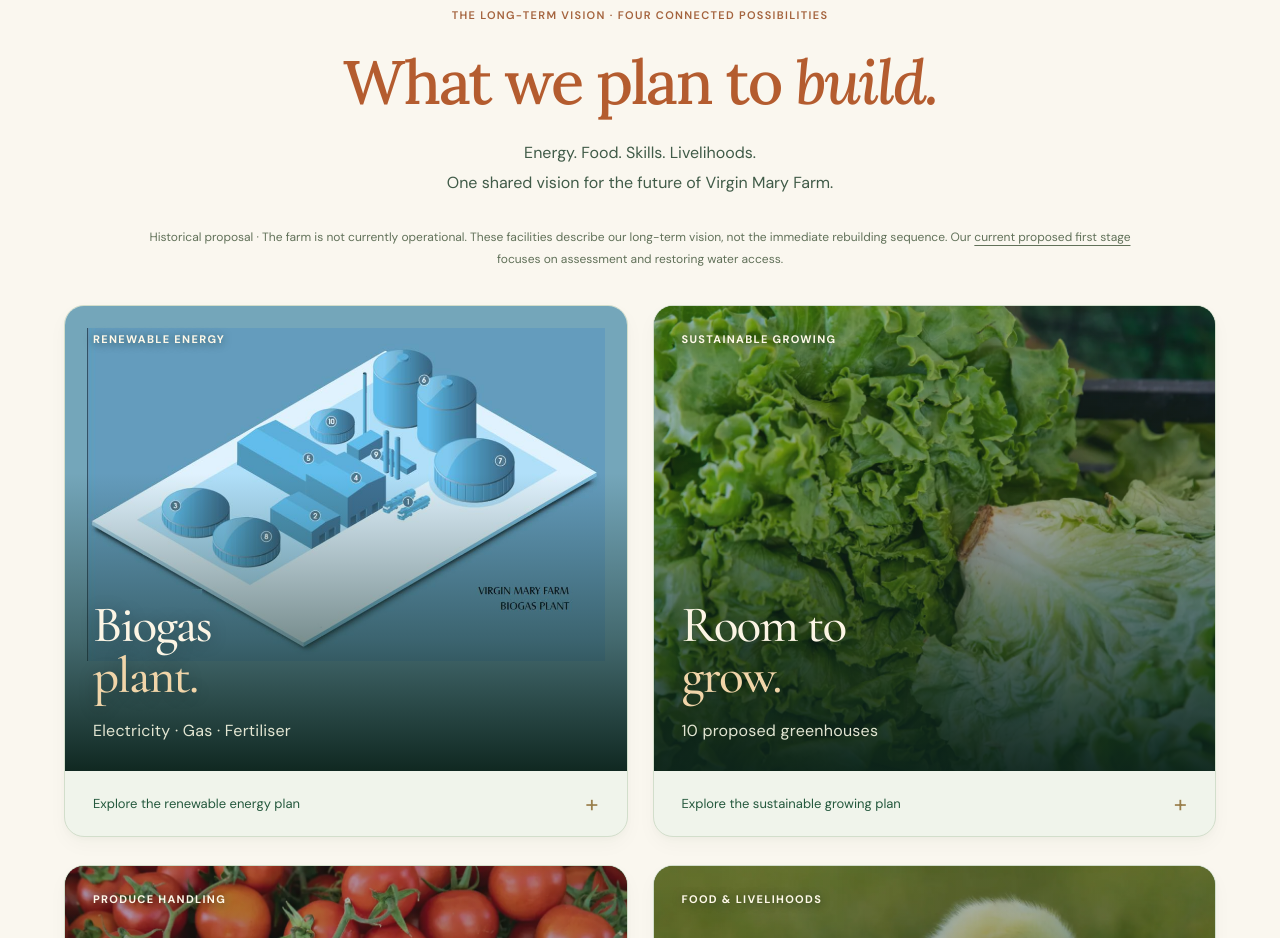
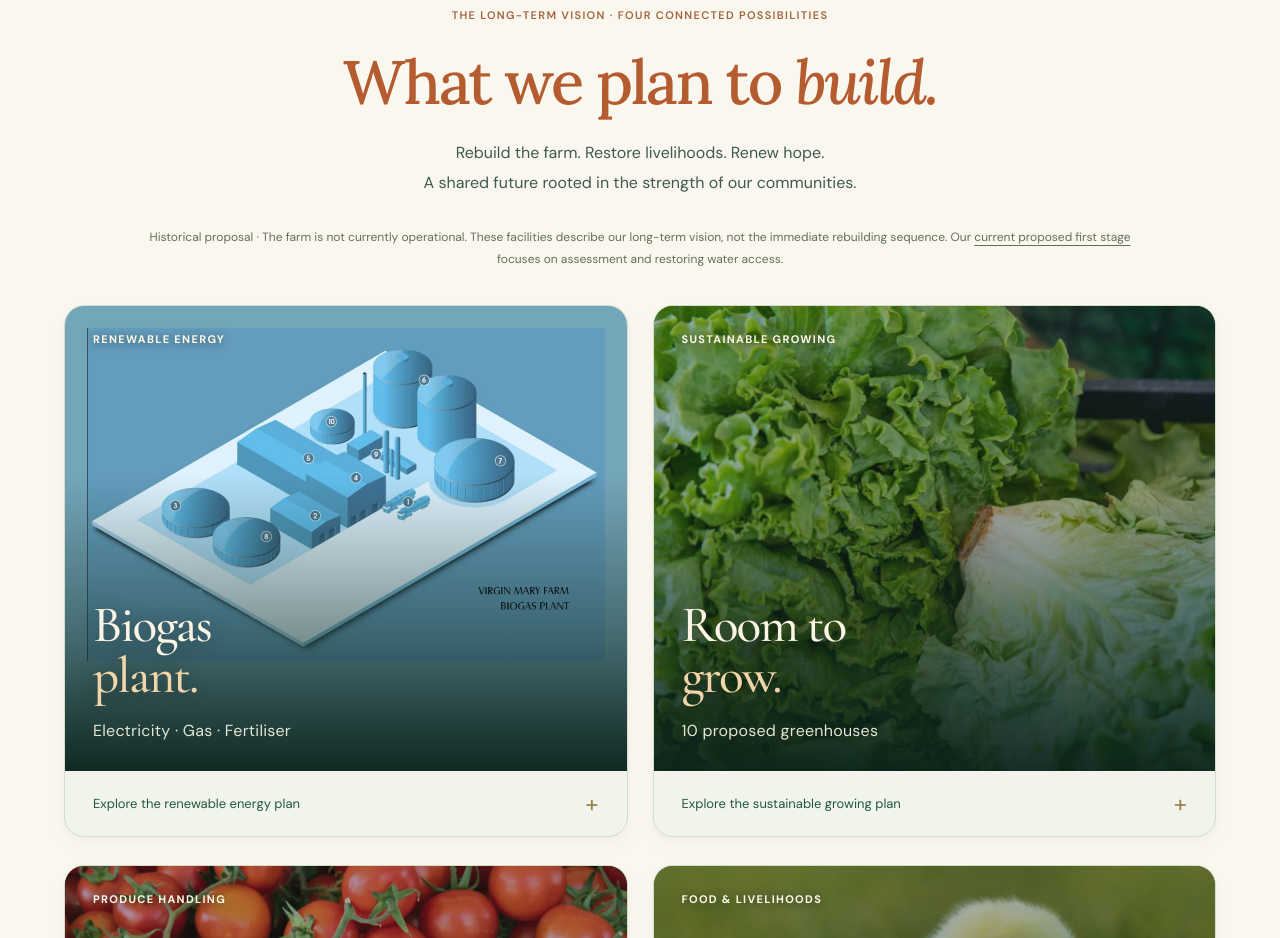
Before and after one commit to Hero988/RiseMeUp, a React (Vite) app: page / in a window 1280 px wide. Shown: the part 8000-8938 px from the top of the page. Built offline with nearby package versions, Linux system fonts and the light colour scheme; a web font is replaced by a local one.

Commit message:
Apply approved farm plan introduction about livelihoods and renewed hope

```diff
--- a/src/components/FarmPlan.tsx
+++ b/src/components/FarmPlan.tsx
@@ -3,7 +3,7 @@ import './FarmPlanGallery.css';
 export default function FarmPlan() {
   return (
     <section id="farm-plan" className="rm-photo-plan" aria-labelledby="farm-plan-title">
-<section className="intro" aria-labelledby="farm-plan-title"><p className="eyebrow">THE LONG-TERM VISION · FOUR CONNECTED POSSIBILITIES</p><h3 id="farm-plan-title">What we plan to <em>build.</em></h3><p className="intro-copy">Energy. Food. Skills. Livelihoods.<br />One shared vision for the future of Virgin Mary Farm.</p></section><div className="status-wrap"><p className="plan-status">
+<section className="intro" aria-labelledby="farm-plan-title"><p className="eyebrow">THE LONG-TERM VISION · FOUR CONNECTED POSSIBILITIES</p><h3 id="farm-plan-title">What we plan to <em>build.</em></h3><p className="intro-copy">Rebuild the farm. Restore livelihoods. Renew hope.<br />A shared future rooted in the strength of our communities.</p></section><div className="status-wrap"><p className="plan-status">
         Historical proposal · The farm is not currently operational. These
         facilities describe our long-term vision, not the immediate rebuilding
         sequence. Our <a href="/development-partners/#first-stage">current proposed first stage</a> focuses on assessment and restoring water access.
```
